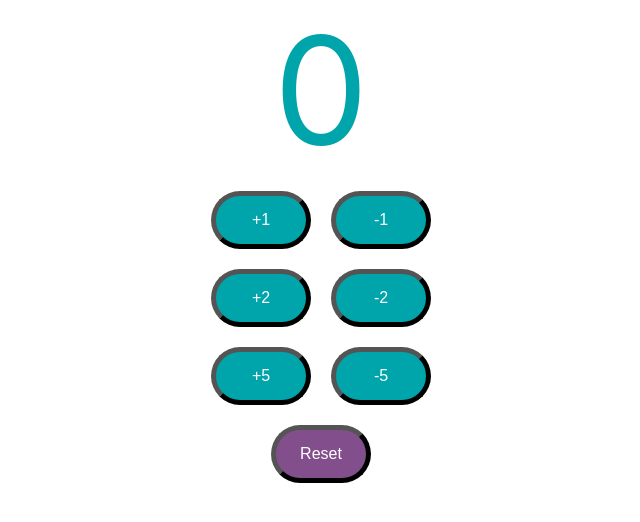
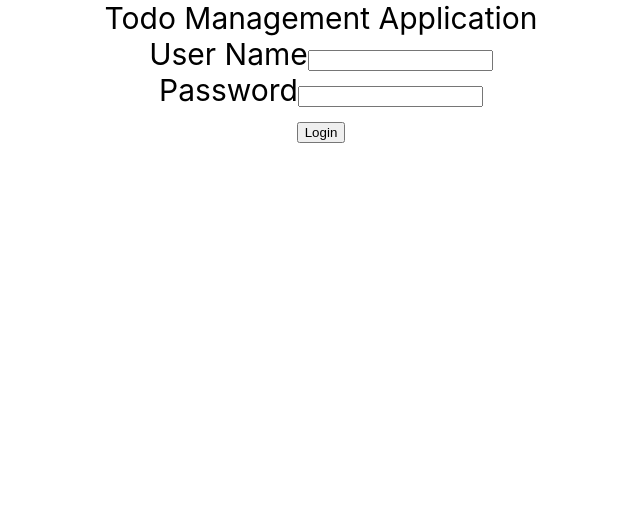
Before and after one commit to Kaifmohd/todo-app, a React (Create React App) app: page / in a window 1280 px wide. Shown: the top 522 px of the page, without its empty margins (319-959 px from the left). Built offline with nearby package versions, Linux system fonts and the light colour scheme.

Commit message:
Added Login Component and a simple username password field

```diff
--- a/src/App.js
+++ b/src/App.js
@@ -1,15 +1,30 @@
 import './App.css';
+import TodoApp from './components/todo/TodoApp'
 // import CounterButton from './components/counter/CounterButton';
-import Counter from './components/counter/Counter';
+// import Counter from './components/counter/Counter';
+
 
 function App(){
   return(
     <div className='App'>
-      <Counter />
+      <TodoApp />
     </div>
 
   )
 }
+
+
+
+
+
+// function App(){
+//   return(
+//     <div className='App'>
+//       <Counter />
+//     </div>
+
+//   )
+// }
 
 // function PlayingWithProps(properties){
 //   console.log(properties)
--- /dev/null
+++ b/src/components/todo/TodoApp.jsx
@@ -0,0 +1,37 @@
+export default function TodoApp(){
+    return (
+        <div className="TodoApp">
+            Todo Management Application
+            <LoginComponent />
+            {/* <WelcomeComponent /> */}
+        </div>
+    )
+}
+
+function LoginComponent(){
+    return (
+        <div className="Login">
+            <div className="LoginForm">
+                <div>
+                    <label>User Name</label>
+                    <input type="text" name="username" />
+                </div>
+                <div>
+                    <label>Password</label>
+                    <input type="password" name="password" />
+                </div>
+                <div>
+                    <button type="button" name="login">Login</button>
+                </div>
+            </div>
+        </div>
+    )
+}
+
+function WelcomeComponent(){
+    return (
+        <div className="Welcome">
+            Welcome Component
+        </div>
+    )
+}
```
